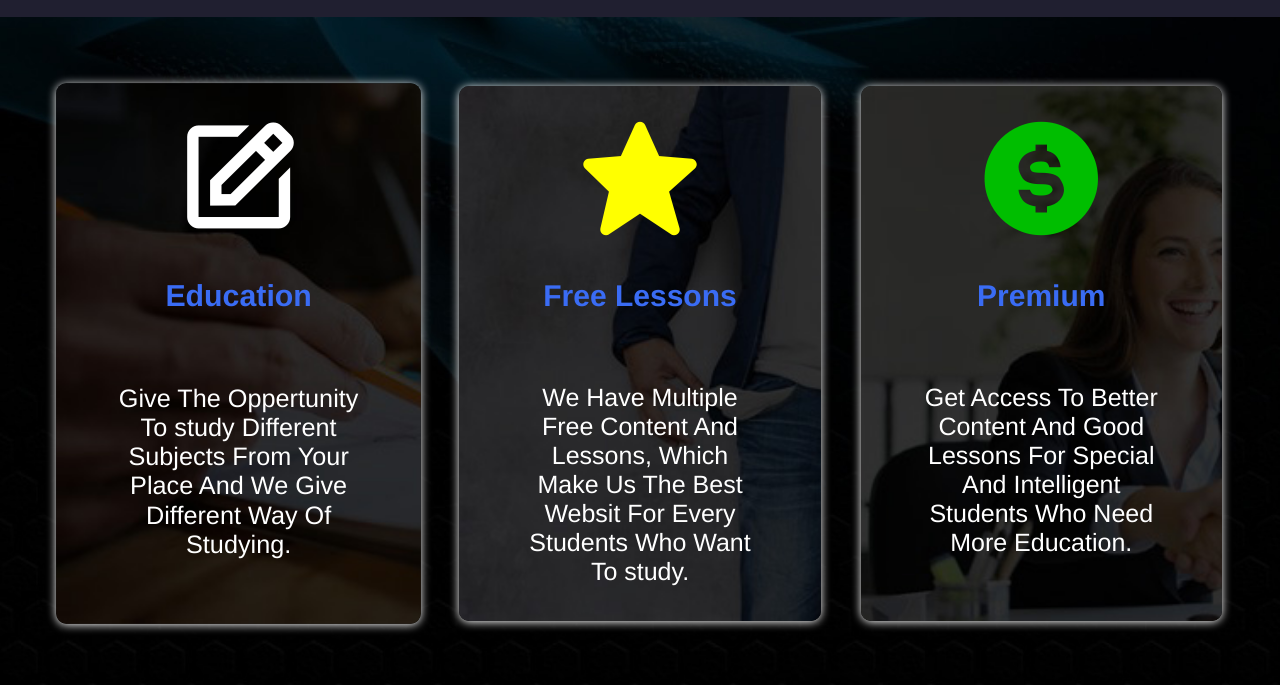
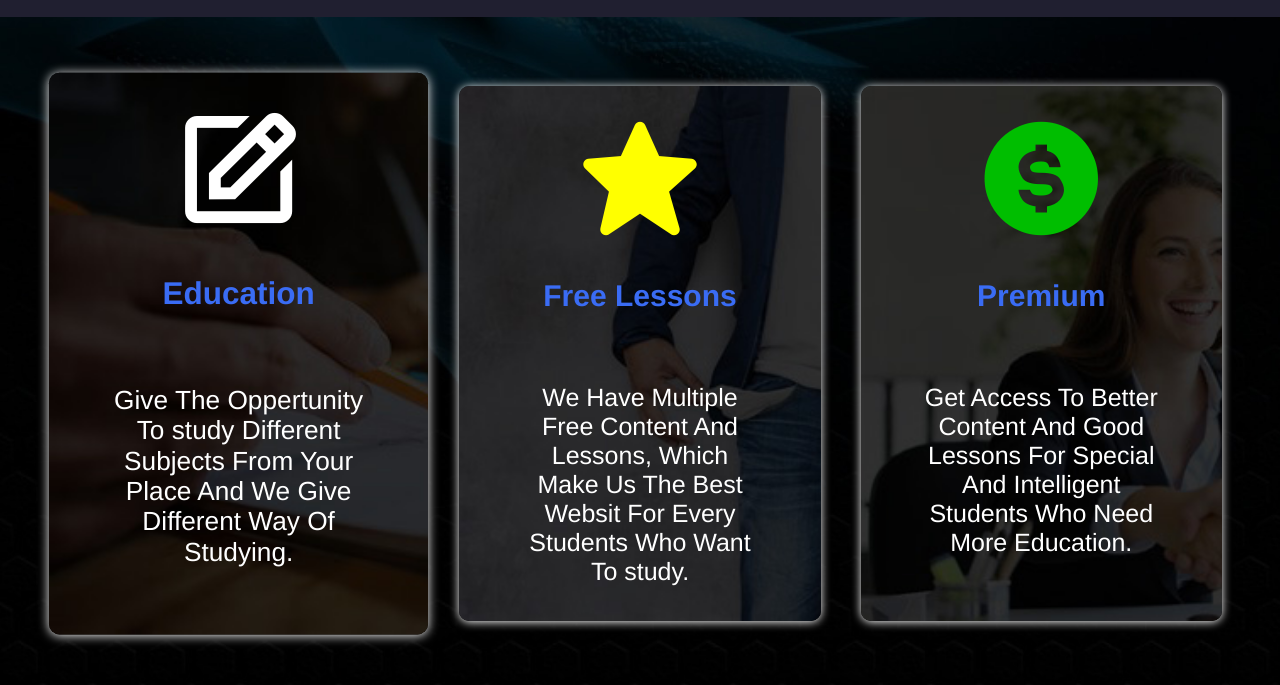
Before and after one commit to NouamanAznag/Lessons-, a plain HTML site: page index.html in a window 1280 px wide. In both pictures the pointer is over the element 238 px from the left and 1420 px from the top of the page. Shown: the part 1067-1752 px from the top of the page. Drawn offline with nearby package versions, Linux system fonts and the light colour scheme.

Commit message:
Update style.css

```diff
--- a/style.css
+++ b/style.css
@@ -118,7 +118,7 @@ section {
   transition: 300ms;
 }
 .card:hover {
-  transform: scale(1.01);
+  transform: scale(1.05);
   margin: 20px 20px;
   transition: 300ms;
 }
```
